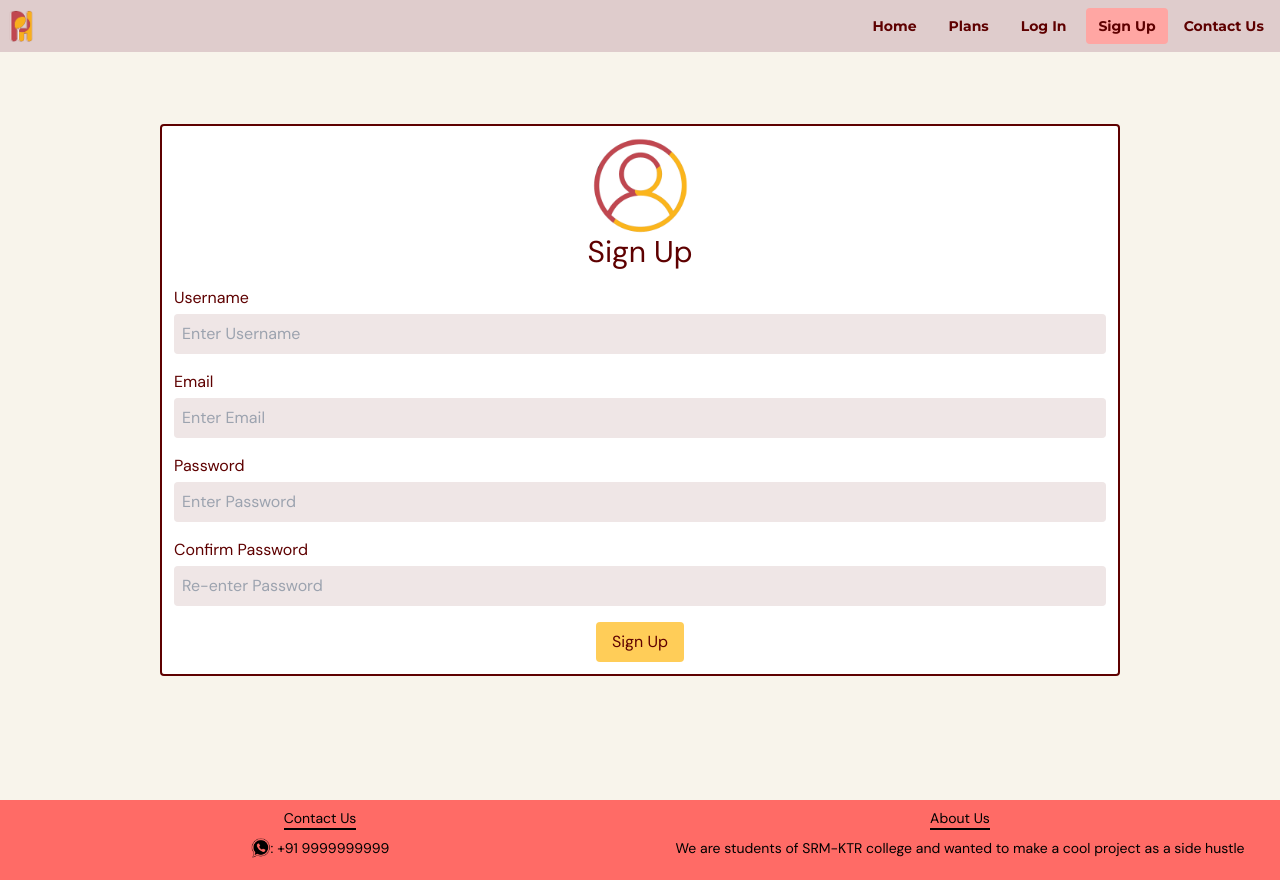
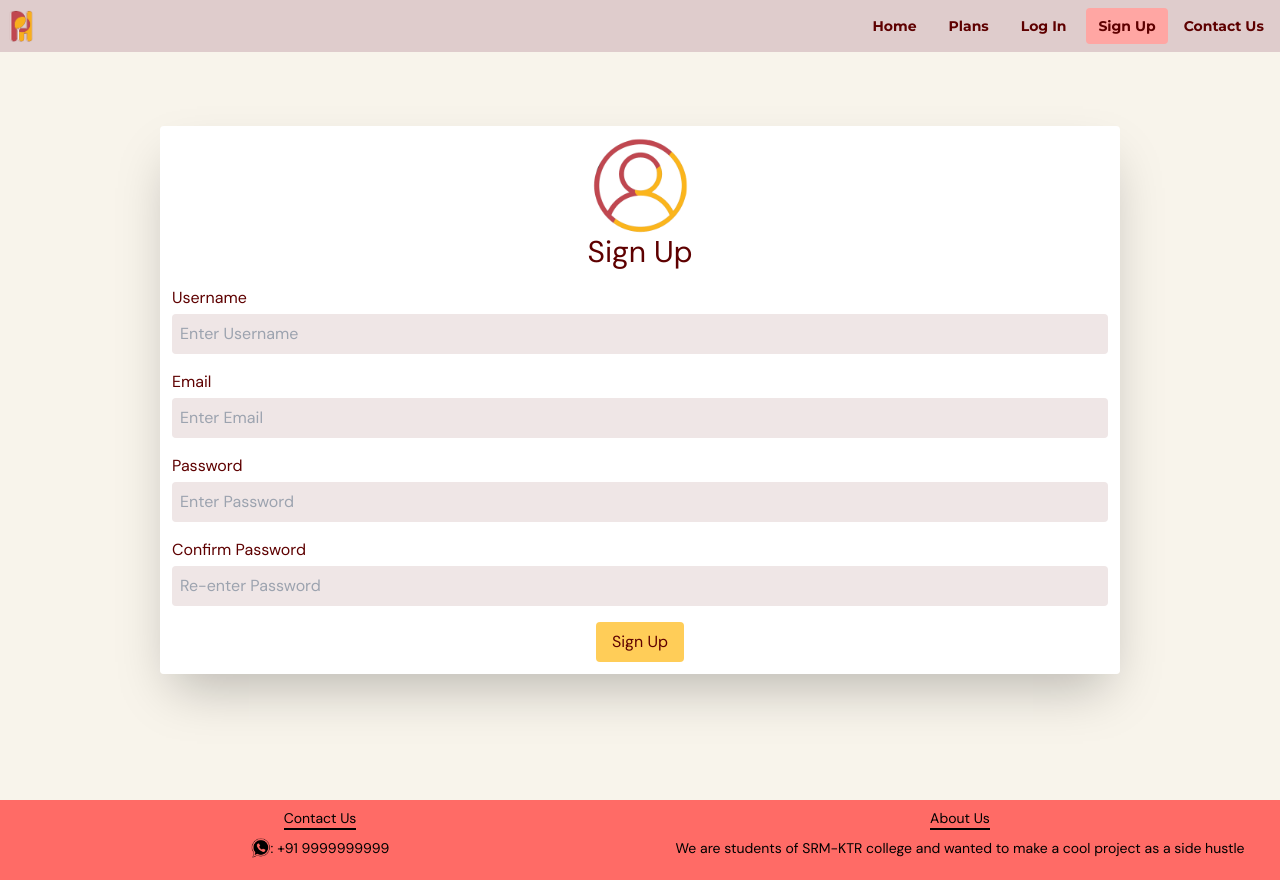
Before and after one commit to Ayush-Singh24/ProjectsHub, a Next.js app: page /signup in a window 1280 px wide. Built offline with nearby package versions, Linux system fonts and the light colour scheme.

Commit message:
adjusted shadows in login and signup page

```diff
--- a/src/pages/login.tsx
+++ b/src/pages/login.tsx
@@ -18,7 +18,7 @@ export default function Login() {
     <section className="bg-gray-20 max-w-[1550px] flex justify-center items-center h-full mx-auto">
       <form
         action="submit"
-        className="w-3/4 border-2 border-gray-500 rounded"
+        className="w-3/4 rounded shadow-2xl"
         onSubmit={handleLogin}
       >
         <div className="flex flex-col gap-4 p-3 bg-white rounded">
--- a/src/pages/signup.tsx
+++ b/src/pages/signup.tsx
@@ -20,7 +20,7 @@ export default function SignUp() {
     <section className="bg-gray-20 max-w-[1550px] flex justify-center items-center h-full mx-auto">
       <form
         action="submit"
-        className="w-3/4 border-2 border-gray-500 rounded"
+        className="w-3/4 rounded shadow-2xl"
         onSubmit={handleSignUp}
       >
         <div className="flex flex-col gap-4 p-3 bg-white rounded">
```
